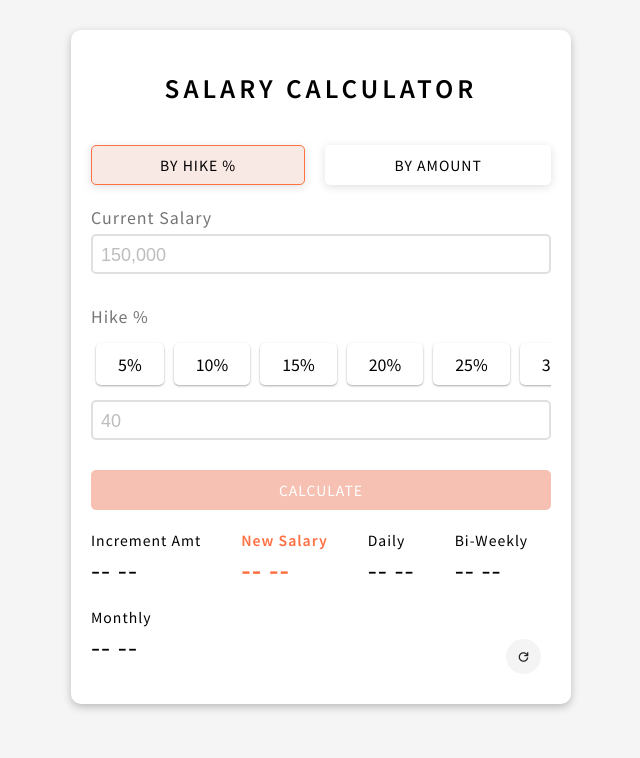
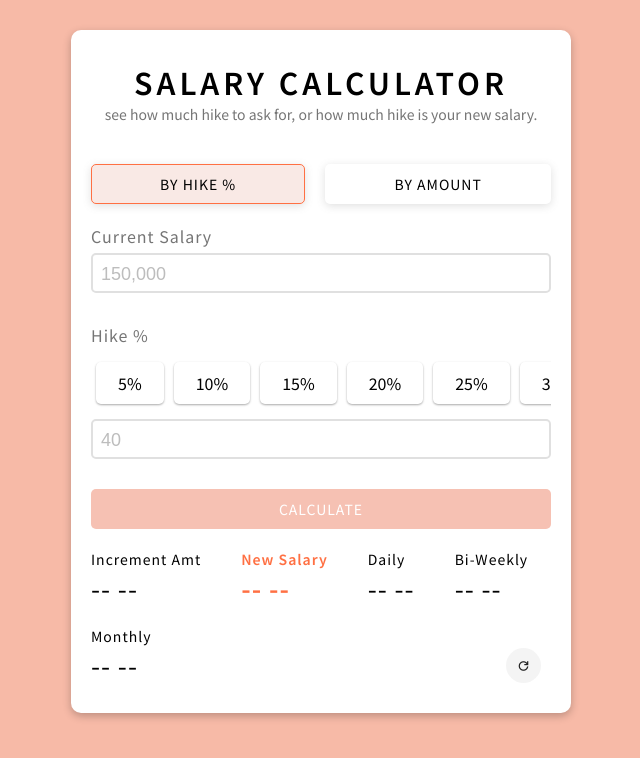
Before and after one commit to Pratitb/salary-calculator, a plain HTML site: page index.html in a window 1280 px wide. Shown: the whole page, without its empty margins (319-959 px from the left). Drawn offline with nearby package versions, Linux system fonts and the light colour scheme.

Commit message:
favicon, meta content

```diff
--- a/app.css
+++ b/app.css
@@ -8,7 +8,7 @@
 	--tab-shadow: rgba(99, 99, 99, 0.2) 0px 2px 8px 0px;
 	--radius: 10px;
 	--input-radius: 5px;
-	--primary-theme: rgb(255, 112, 67);
+	--primary-theme: #ff7043;
 	/* --primary-light: #faf3f1; */
 	--primary-light: #f9e9e5;
 	--black: #212121;
@@ -17,7 +17,7 @@
 }
 body {
 	font-family: 'Noto Sans JP', sans-serif;
-	background-color: #f5f5f5;
+	background-color: #f7baa7;
 }
 .container {
 	width: 100%;
@@ -29,21 +29,26 @@ body {
 	position: relative;
 	max-width: 500px;
 	margin: 0 auto;
-	padding: 40px 20px;
+	padding: 30px 20px;
 	border-radius: var(--radius);
 	box-shadow: var(--shadow);
 	background-color: #fff;
 }
 .calc_head {
 	font-weight: 600;
-	font-size: 20px;
+	font-size: 22px;
 	text-transform: uppercase;
 	text-align: center;
+}
+.calc_sub_head {
+	font-size: 10px;
+	text-align: center;
+	color: #757575;
 }
 .hike_amount_tabs {
 	display: flex;
 	gap: 0 20px;
-	margin: 20px 0;
+	margin: 30px 0 20px;
 }
 .ha_tab {
 	height: 30px;
@@ -244,6 +249,9 @@ body {
 		font-size: 24px;
 		letter-spacing: 4px;
 	}
+	.calc_sub_head {
+		font-size: 12px;
+	}
 	.hike_amount_tabs {
 		margin: 40px 0 20px;
 	}
@@ -252,6 +260,12 @@ body {
 	}
 }
 @media screen and (min-width: 1280px) {
+	.calc_head {
+		font-size: 30px;
+	}
+	.calc_sub_head {
+		font-size: 14px;
+	}
 	.ha_tab {
 		font-size: 14px;
 		height: 40px;
--- a/index.html
+++ b/index.html
@@ -3,6 +3,49 @@
 	<head>
 		<meta charset="UTF-8" />
 		<meta name="viewport" content="width=device-width, initial-scale=1.0" />
+		<!-- meta tags -->
+		<!-- Primary Meta Tags -->
+		<title>
+			Salary Calculator - see how much hike to ask for, or how much hike is your
+			new salary.
+		</title>
+		<meta
+			name="title"
+			content="Salary Calculator - see how much hike to ask for, or how much hike is your new salary." />
+		<meta
+			name="description"
+			content="Ever looked for a tool to check how much hike will be a good salary? Or did you get a new offer but don't the % hike? Go ahead and try for yourself." />
+
+		<!-- Open Graph / Facebook -->
+		<meta property="og:type" content="website" />
+		<meta property="og:url" content="https://metatags.io/" />
+		<meta
+			property="og:title"
+			content="Salary Calculator - see how much hike to ask for, or how much hike is your new salary." />
+		<meta
+			property="og:description"
+			content="Ever looked for a tool to check how much hike will be a good salary? Or did you get a new offer but don't the % hike? Go ahead and try for yourself." />
+		<meta
+			property="og:image"
+			content="https://metatags.io/images/meta-tags.png" />
+
+		<!-- Twitter -->
+		<meta property="twitter:card" content="summary_large_image" />
+		<meta property="twitter:url" content="https://metatags.io/" />
+		<meta
+			property="twitter:title"
+			content="Salary Calculator - see how much hike to ask for, or how much hike is your new salary." />
+		<meta
+			property="twitter:description"
+			content="Ever looked for a tool to check how much hike will be a good salary? Or did you get a new offer but don't the % hike? Go ahead and try for yourself." />
+		<meta
+			property="twitter:image"
+			content="https://metatags.io/images/meta-tags.png" />
+
+		<!-- Meta Tags Generated with https://metatags.io -->
+		<!-- meta tags -->
+
+		<link rel="shortcut icon" href="favicon.ico" type="image/x-icon" />
 		<!-- icons -->
 		<link
 			rel="stylesheet"
@@ -20,7 +63,12 @@
 		<main>
 			<div class="container">
 				<div class="calc_box">
-					<div class="calc_head">salary calculator</div>
+					<div class="calc_head_wrap">
+						<p class="calc_head">salary calculator</p>
+						<p class="calc_sub_head">
+							see how much hike to ask for, or how much hike is your new salary.
+						</p>
+					</div>
 					<!-- tabs -->
 					<div class="hike_amount_tabs">
 						<p class="ha_tab by_hike_tab tab_active">by hike %</p>
```
Also changed, not shown: favicon.ico (added), meta-image-v2.png (added), 1 other file.
